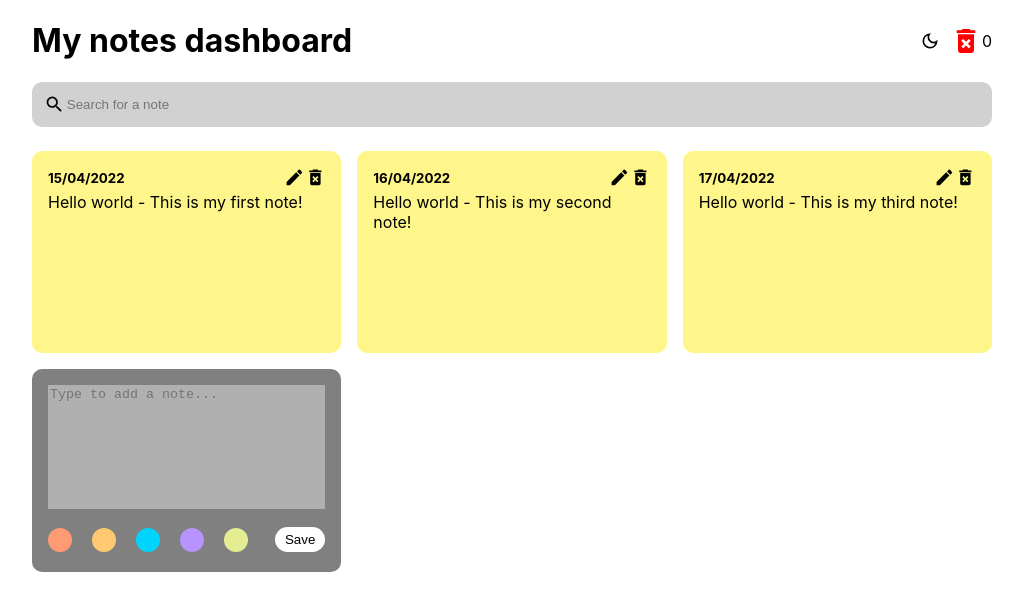
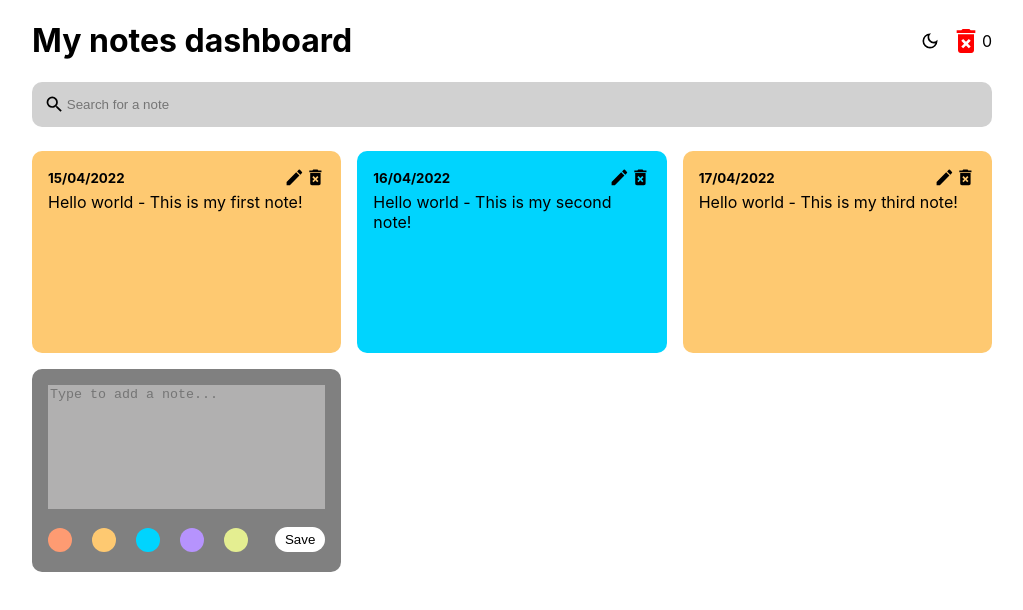
Before and after one commit to micadecolonia/coding-challenge, a React (Create React App) app: page / in a window 1280 px wide. Shown: the top 610 px of the page, without its empty margins (128-1151 px from the left). Built offline with nearby package versions, Linux system fonts and the light colour scheme.

Commit message:
Added css to only one note left in the trash bin

```diff
--- a/src/components/Note.js
+++ b/src/components/Note.js
@@ -1,13 +1,16 @@
 import { useState } from 'react';
-import { MdDeleteForever, MdEdit } from 'react-icons/md';
+import { MdDeleteForever, MdEdit, MdUndo } from 'react-icons/md';
 import PropTypes from 'prop-types';
+import { useSelector } from 'react-redux';
 import EditNote from './EditNote';
 
 // eslint-disable-next-line no-unused-vars
 function Note({
-  note, handleDeleteNote, isEdit, handleIsEdit, handleEditNote,
+  note, handleDeleteNote, handleRemoveFromTrash, isEdit, isDelete, handleIsEdit, handleEditNote,
 }) {
   const [isSelectedId, setIselectedId] = useState(null);
+  const { totalNotes } = useSelector((state) => state.trash);
+  const isOnlyOneNoteLeft = totalNotes === 1;
 
   return (
     // eslint-disable-next-line react/jsx-no-useless-fragment
@@ -23,10 +26,14 @@ function Note({
           />
         )
         : (
-          <div className="note">
+          <div className={`note ${isOnlyOneNoteLeft ? 'deleted-note' : ''}`} style={{ backgroundColor: note.color }}>
             <div className="note-header">
               <small>{note.date}</small>
               {/* // TODO If it is deleting, do not show edit or delete icons */}
+              {!isDelete ? (
+
+                <>
+
                   <MdDeleteForever onClick={() => handleDeleteNote(note)} className="delete-icon" size="1.3em" />
                   <MdEdit
                     onClick={() => {
@@ -36,6 +43,10 @@ function Note({
                     className="edit-icon"
                     size="1.3em"
                   />
+                </>
+              )
+                : (<MdUndo onClick={() => handleRemoveFromTrash(note)} className="save" />)}
+
               {/* // TODO Add button to take out from the trash */}
             </div>
             <span>{note.text}</span>
@@ -51,10 +62,13 @@ Note.propTypes = {
     id: PropTypes.string.isRequired,
     date: PropTypes.string.isRequired,
     text: PropTypes.string.isRequired,
+    color: PropTypes.string.isRequired,
   }).isRequired,
   handleDeleteNote: PropTypes.func.isRequired,
+  handleRemoveFromTrash: PropTypes.func.isRequired,
   handleEditNote: PropTypes.func.isRequired,
   isEdit: PropTypes.bool.isRequired,
+  isDelete: PropTypes.bool.isRequired,
   handleIsEdit: PropTypes.func.isRequired,
 };
 
--- a/src/index.css
+++ b/src/index.css
@@ -120,6 +120,10 @@ textarea:focus{
   flex-direction: column;
 }
 
+.deleted-note{
+  margin-left: auto;
+}
+
 .delete-icon, .edit-icon{
   cursor: pointer;
   display: inline;
```
Lines whose indentation alone changed are shown as unchanged.
